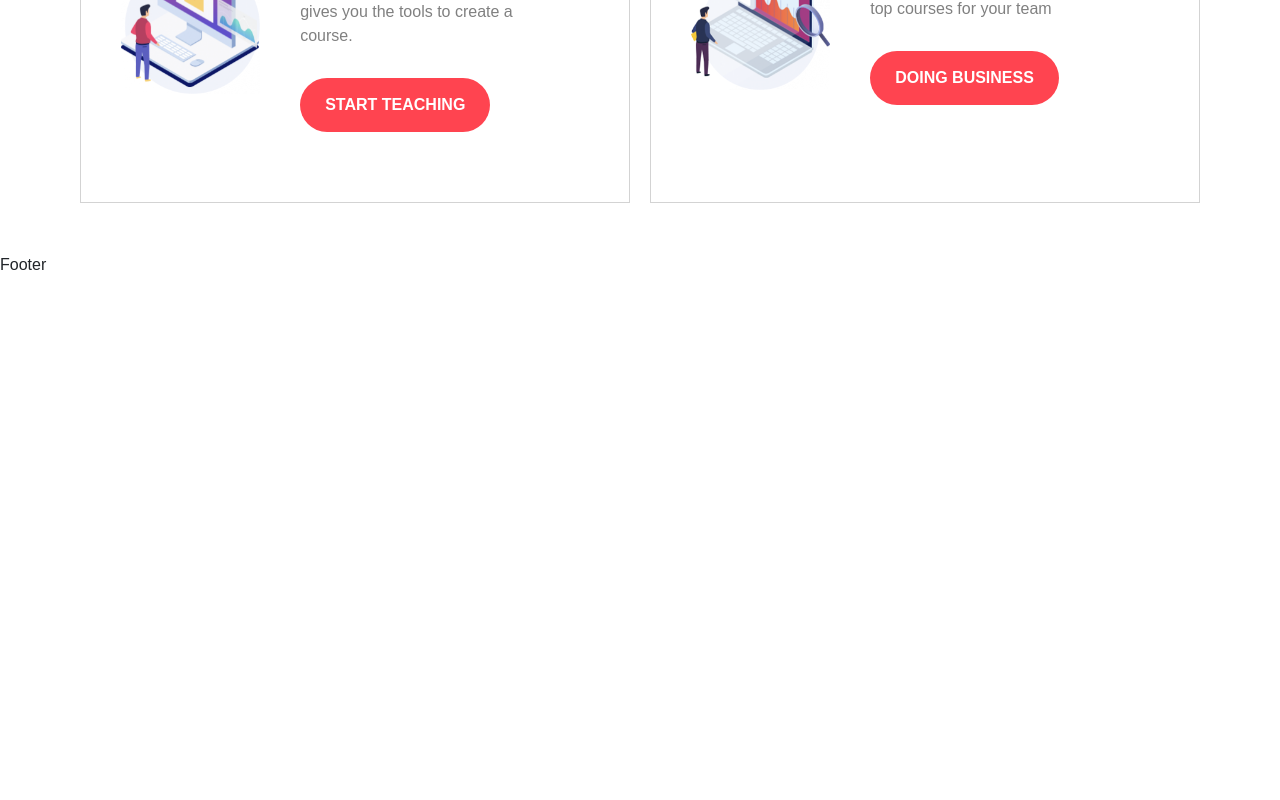
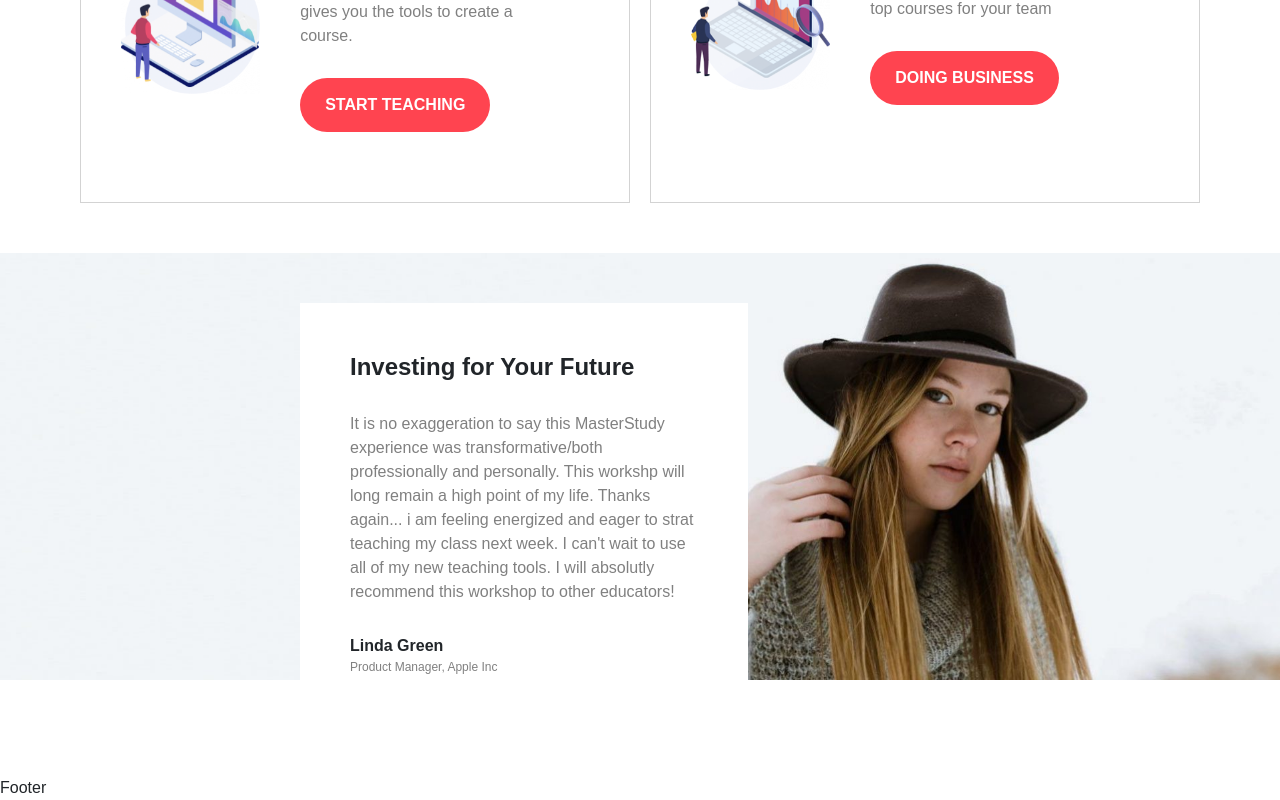
Before and after one commit to radfarelmira/proj-html-vuejs, a Vue app: page / in a window 1280 px wide. Shown: the part 3671-4471 px from the top of the page. Before the commit the page ends 3948 px from the top, so only its background shows below. Built offline with nearby package versions, Linux system fonts and the light colour scheme.

Commit message:
add testimonial component

```diff
--- a/src/App.vue
+++ b/src/App.vue
@@ -16,6 +16,8 @@
       <PopularCourses :allCoursesArray="recentCourses"/>
 
       <Activities />
+
+      <Testimonial />
     </main>
 
     <Footer />
@@ -32,6 +34,7 @@ import RecentCourses from "./components/RecentCourses.vue";
 import Subscribe from "./components/Subscribe.vue";
 import PopularCourses from "./components/PopularCourses.vue";
 import Activities from "./components/Activities.vue";
+import Testimonial from "./components/Testimonial.vue";
 
 export default {
   name: "App",
@@ -44,7 +47,8 @@ export default {
     RecentCourses,
     Subscribe,
     PopularCourses,
-    Activities
+    Activities,
+    Testimonial
   },
   data: function() {
     return {
--- /dev/null
+++ b/src/components/Testimonial.vue
@@ -0,0 +1,59 @@
+<template>
+    <section>
+        <!-- <img src="../assets/img/testimonial.jpg" alt=""> -->
+        <div class="testimonial-content">
+            <h4>Investing for Your Future</h4>
+            <p>
+                It is no exaggeration to say this MasterStudy experience was transformative/both professionally and personally. This workshp will long remain a high point of my life. Thanks again... i am feeling energized and eager to strat teaching my class next week. I can't wait to use all of my new teaching tools. I will absolutly recommend this workshop to other educators!
+            </p>
+            <div class="name">
+                Linda Green
+            </div>
+            <div class="job-position">
+                Product Manager, Apple Inc
+            </div>
+        </div>
+    </section>
+</template>
+
+<script>
+export default {
+    name: 'Testimonial'
+}
+</script>
+
+<style scoped lang="scss">
+
+section{
+    padding: 50px 0;
+    background-image: url(../assets/img/testimonial.jpg);
+    background-size: 100%;
+    background-repeat: no-repeat;
+
+    .testimonial-content{
+        width: 35%;
+        margin-left: 300px;
+        background-color: white;
+        padding: 50px;
+
+        h4{
+            font-weight: bold;
+        }
+
+        p{
+          color: gray;
+          margin: 30px 0;
+        }
+
+        .name{
+            font-weight: bold;
+        }
+
+        .job-position{
+            font-size: 12px;
+            color: gray;
+        }
+    }
+}
+
+</style>
```
